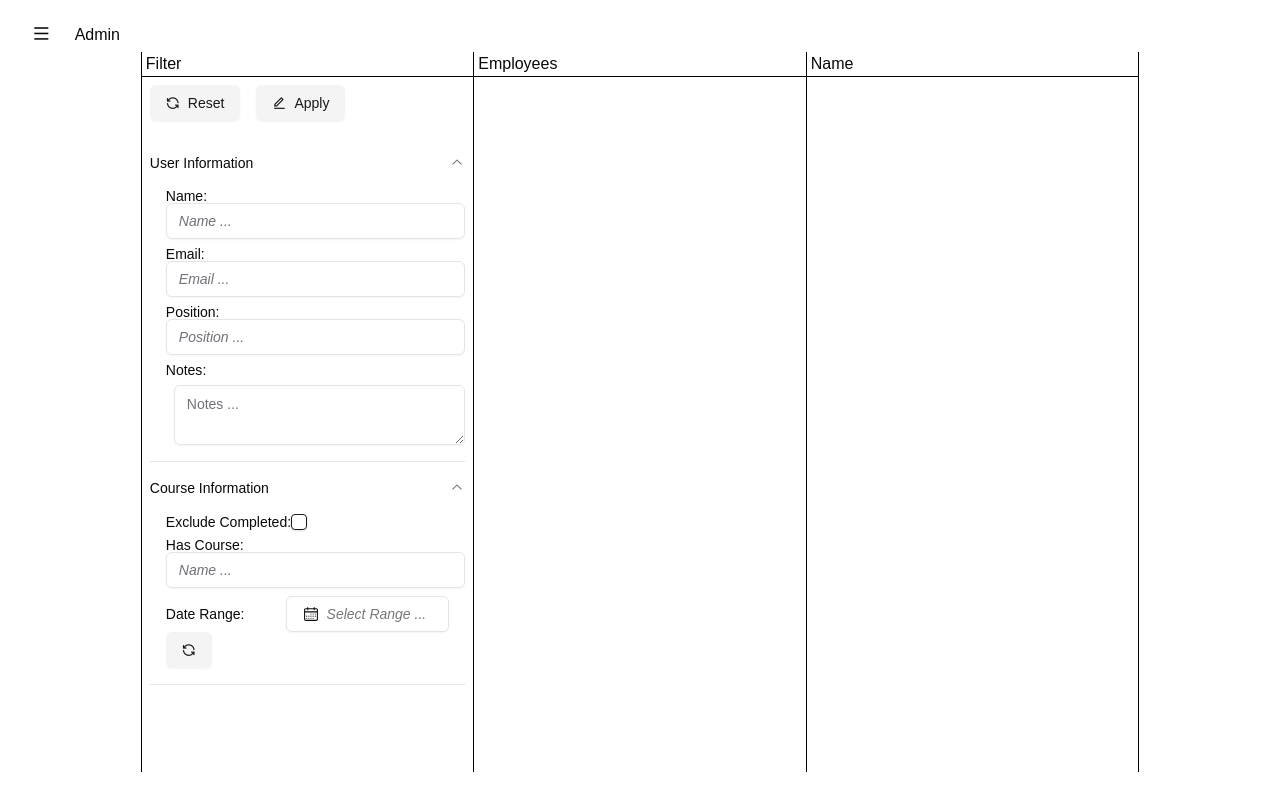
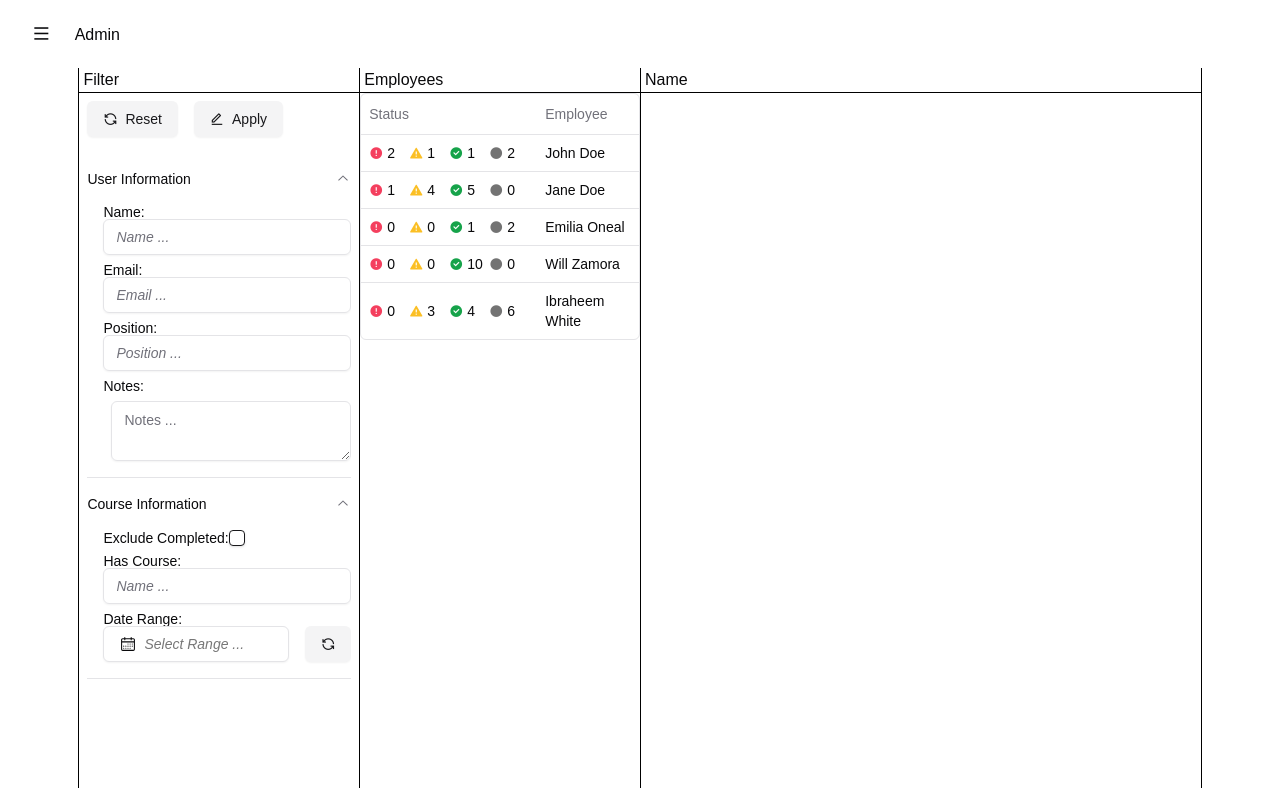
Before and after one commit to MITRE-ADC/training-platform, a Next.js app: page /admin/dashboard in a window 1280 px wide. Built offline with nearby package versions, Linux system fonts and the light colour scheme.

Commit message:
checkpoint before dashboard v2

```diff
--- a/package.json
+++ b/package.json
@@ -22,6 +22,7 @@
     "@radix-ui/react-radio-group": "^1.2.1",
     "@radix-ui/react-separator": "^1.1.0",
     "@radix-ui/react-slot": "^1.1.0",
+    "@tanstack/react-table": "^8.20.5",
     "class-variance-authority": "^0.7.0",
     "clsx": "^2.1.1",
     "date-fns": "^4.1.0",
--- /dev/null
+++ b/src/app/admin/dashboard/exployeeList.tsx
@@ -0,0 +1,109 @@
+"use client";
+
+import { DataTable } from "@/components/ui/dataTable";
+import { ColumnDef } from "@tanstack/react-table";
+
+type employeeTasks = {
+  overdue: number;
+  warning: number;
+  completed: number;
+  todo: number;
+};
+
+type employee = {
+  name: string;
+  tasks: employeeTasks;
+};
+
+const columns: ColumnDef<employee>[] = [
+  {
+    accessorKey: "tasks",
+    header: "Status",
+    cell: ({ row }) => {
+      return (
+        <div className="flex">
+          <div className="mr-1 min-w-9">
+            <i className="ri-error-warning-fill mr-1 text-rose-500"></i>
+            <span>{(row.getValue("tasks") as employeeTasks)["overdue"]}</span>
+          </div>
+          <div className="mr-1 min-w-9">
+            <i className="ri-alert-fill mr-1 text-amber-400"></i>
+            <span>{(row.getValue("tasks") as employeeTasks)["warning"]}</span>
+          </div>
+          <div className="mr-1 min-w-9">
+            <i className="ri-checkbox-circle-fill mr-1 text-green-600"></i>
+            <span>{(row.getValue("tasks") as employeeTasks)["completed"]}</span>
+          </div>
+          <div className="mr-1 min-w-9">
+            <i className="ri-circle-fill mr-1 text-neutral-500"></i>
+            <span>{(row.getValue("tasks") as employeeTasks)["todo"]}</span>
+          </div>
+        </div>
+      );
+    },
+  },
+  {
+    accessorKey: "name",
+    header: "Employee",
+  },
+];
+
+function getData(): employee[] {
+  return [
+    {
+      name: "John Doe",
+      tasks: {
+        overdue: 2,
+        warning: 1,
+        completed: 1,
+        todo: 2,
+      },
+    },
+    {
+      name: "Jane Doe",
+      tasks: {
+        overdue: 1,
+        warning: 4,
+        completed: 5,
+        todo: 0,
+      },
+    },
+    {
+      name: "Emilia Oneal",
+      tasks: {
+        overdue: 0,
+        warning: 0,
+        completed: 1,
+        todo: 2,
+      },
+    },
+    {
+      name: "Will Zamora",
+      tasks: {
+        overdue: 0,
+        warning: 0,
+        completed: 10,
+        todo: 0,
+      },
+    },
+    {
+      name: "Ibraheem White",
+      tasks: {
+        overdue: 0,
+        warning: 3,
+        completed: 4,
+        todo: 6,
+      },
+    },
+  ];
+}
+
+export default function EmployeeList() {
+  const data = getData();
+
+  return (
+    <>
+      <DataTable columns={columns} data={data} />
+    </>
+  );
+}
--- a/src/app/admin/dashboard/page.tsx
+++ b/src/app/admin/dashboard/page.tsx
@@ -1,6 +1,7 @@
 import Navigation from "@/components/ui/custom/nav";
 import { Separator } from "@/components/ui/separator";
 import FilterForm from "./filterForm";
+import EmployeeList from "./exployeeList";
 
 function DashboardHeader({ name }: { name: string }) {
   return (
@@ -13,7 +14,7 @@ function DashboardHeader({ name }: { name: string }) {
 
 function DashboardFilter() {
   return (
-    <div className="w-1/3">
+    <div className="w-[30%]">
       <DashboardHeader name="Filter" />
       <div className="w-full p-2">
         <FilterForm />
@@ -24,15 +25,16 @@ function DashboardFilter() {
 
 function DashboardList() {
   return (
-    <div className="w-1/3">
+    <div className="w-[30%]">
       <DashboardHeader name="Employees" />
+      <EmployeeList />
     </div>
   );
 }
 
 function DashboardInfo() {
   return (
-    <div className="w-1/3">
+    <div className="w-[60%]">
       <DashboardHeader name="Name" />
     </div>
   );
@@ -42,8 +44,8 @@ export default function AdminDashBoard() {
   return (
     <div className="ml-4 mt-4">
       <Navigation name="Admin"></Navigation>
-      <div className="mr-4 flex justify-center">
-        <div className="flex min-h-[90vh] w-4/5">
+      <div className="mr-4 mt-4 flex justify-center">
+        <div className="flex min-h-[90vh] w-[90%]">
           <Separator orientation="vertical" className="h-full bg-black" />
           <DashboardFilter />
           <Separator orientation="vertical" className="h-full bg-black" />
--- /dev/null
+++ b/src/components/ui/dataTable.tsx
@@ -0,0 +1,80 @@
+"use client";
+
+import {
+  ColumnDef,
+  flexRender,
+  getCoreRowModel,
+  useReactTable,
+} from "@tanstack/react-table";
+
+import {
+  Table,
+  TableBody,
+  TableCell,
+  TableHead,
+  TableHeader,
+  TableRow,
+} from "@/components/ui/table";
+
+interface DataTableProps<TData, TValue> {
+  columns: ColumnDef<TData, TValue>[];
+  data: TData[];
+}
+
+export function DataTable<TData, TValue>({
+  columns,
+  data,
+}: DataTableProps<TData, TValue>) {
+  const table = useReactTable({
+    data,
+    columns,
+    getCoreRowModel: getCoreRowModel(),
+  });
+
+  return (
+    <div className="rounded-md border">
+      <Table>
+        <TableHeader>
+          {table.getHeaderGroups().map((headerGroup) => (
+            <TableRow key={headerGroup.id}>
+              {headerGroup.headers.map((header) => {
+                return (
+                  <TableHead key={header.id}>
+                    {header.isPlaceholder
+                      ? null
+                      : flexRender(
+                          header.column.columnDef.header,
+                          header.getContext()
+                        )}
+                  </TableHead>
+                );
+              })}
+            </TableRow>
+          ))}
+        </TableHeader>
+        <TableBody>
+          {table.getRowModel().rows?.length ? (
+            table.getRowModel().rows.map((row) => (
+              <TableRow
+                key={row.id}
+                data-state={row.getIsSelected() && "selected"}
+              >
+                {row.getVisibleCells().map((cell) => (
+                  <TableCell key={cell.id}>
+                    {flexRender(cell.column.columnDef.cell, cell.getContext())}
+                  </TableCell>
+                ))}
+              </TableRow>
+            ))
+          ) : (
+            <TableRow>
+              <TableCell colSpan={columns.length} className="h-24 text-center">
+                No results.
+              </TableCell>
+            </TableRow>
+          )}
+        </TableBody>
+      </Table>
+    </div>
+  );
+}
```
Also changed, not shown: 1 other file (tests, documents, lock files or other folders).
